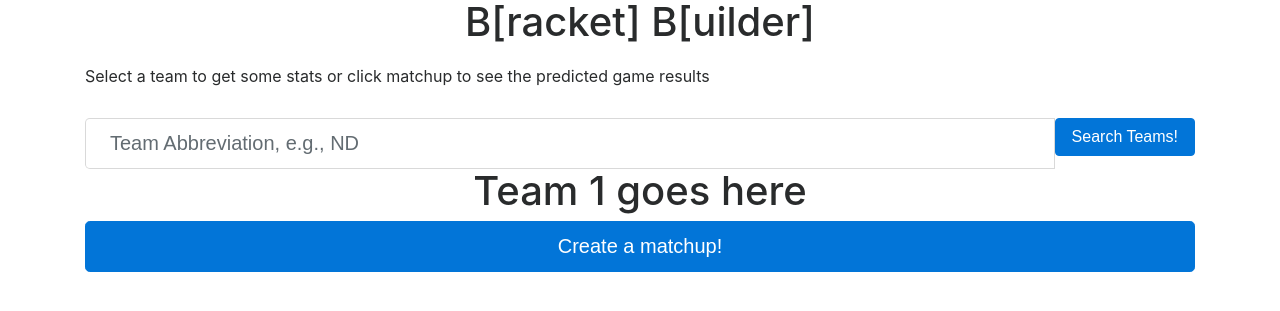
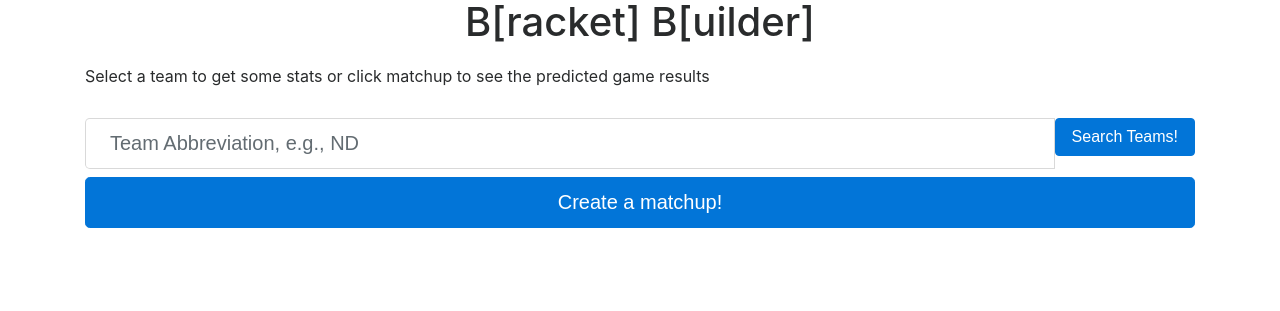
Before and after one commit to aspic2/NCAABB, a Flask app: page / in a window 1280 px wide. Shown: the top 311 px of the page. Run offline with Flask 2, Linux system fonts and the light colour scheme; some libraries are stand-ins or nearby versions.

Commit message:
removed h1 beneath searchbar on index.

```diff
--- a/NCAABB/templates/index.html
+++ b/NCAABB/templates/index.html
@@ -14,7 +14,7 @@
       </div>
       <div class="row">
         <div class="col sm-12" id="team1">
-          <h1>Team 1 goes here</h1>
+          <h1></h1>
         </div>
 
       </div>
```
